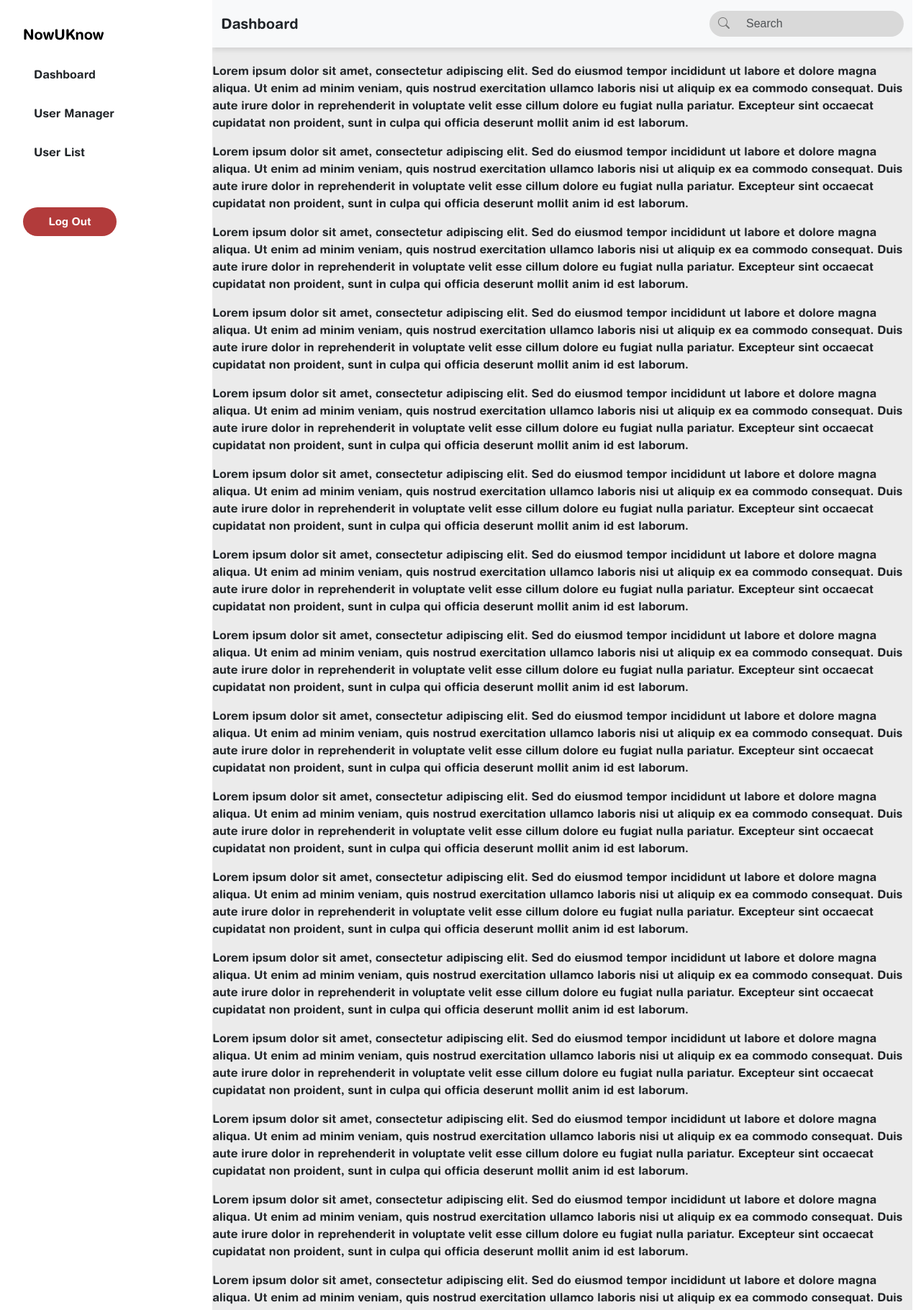
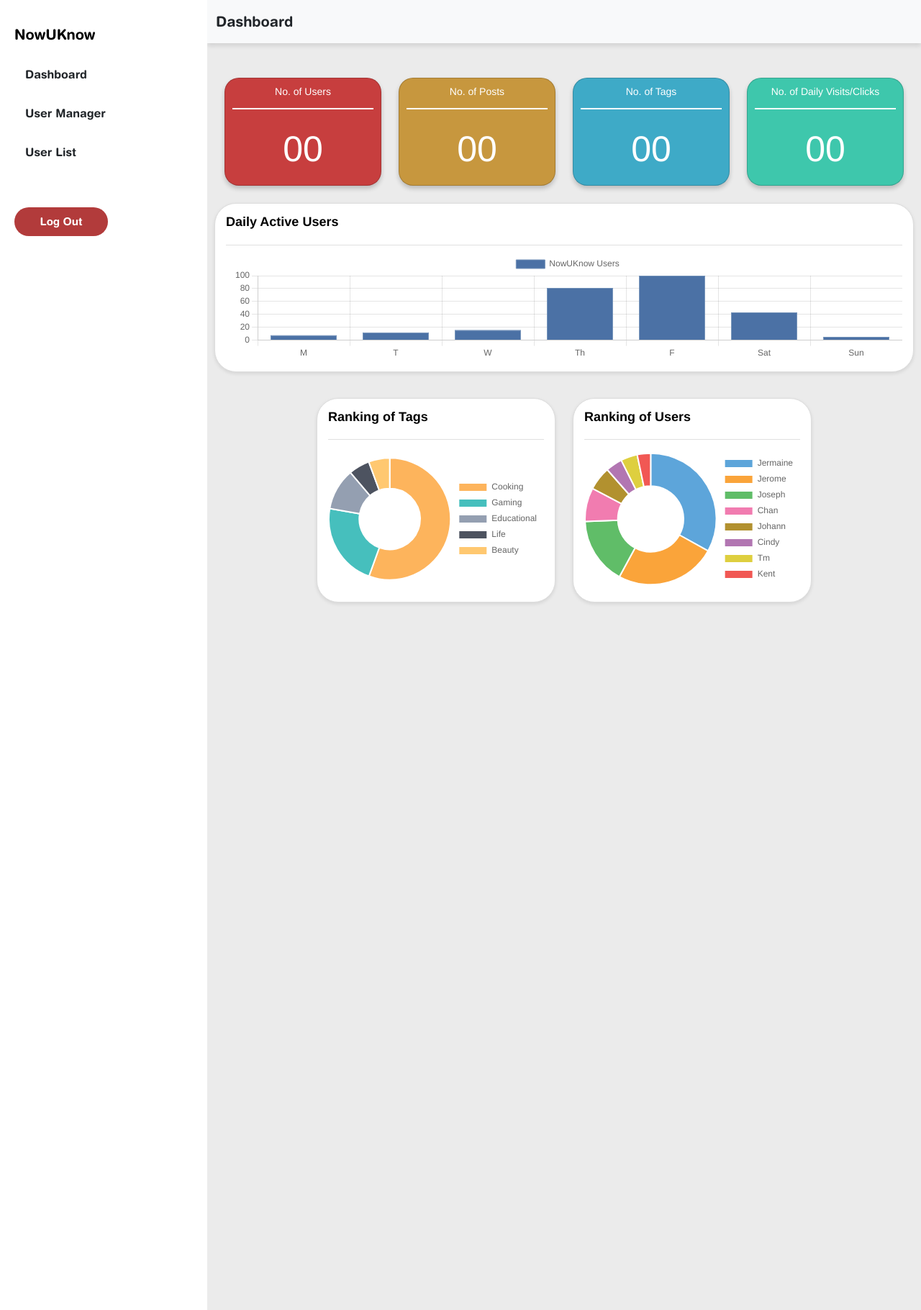
Before and after one commit to G4-NUK/NowUKnow, a PHP site: page /Admin/adminDashBoard.html in a window 1280 px wide. Shown: the whole page at 72% size. Run offline with PHP 8.4, Linux system fonts and the light colour scheme.

Commit message:
Admin-Dashboard Update

```diff
--- a/Admin/adminDashBoard.html
+++ b/Admin/adminDashBoard.html
@@ -5,13 +5,13 @@
   <meta charset="UTF-8" />
   <meta name="viewport" content="width=device-width, initial-scale=1.0" />
   <link href="https://cdn.jsdelivr.net/npm/bootstrap@5.3.0-alpha1/dist/css/bootstrap.min.css" rel="stylesheet" />
+  <link href="https://cdn.jsdelivr.net/npm/bootstrap-icons/font/bootstrap-icons.css" rel="stylesheet" />
   <link rel="stylesheet" href="styles.css">
-  <link href="https://cdn.jsdelivr.net/npm/bootstrap-icons/font/bootstrap-icons.css" rel="stylesheet" />
   <title>NowUKnow</title>
 </head>
 
 <body>
-  <div class="container-fluid">
+  <div class="container-fluid px-0">
     <div class="row">
       <!-- Left Column -->
       <div class="col-md-3 left-column">
@@ -64,207 +64,111 @@
         <nav class="custom-navbar">
           <div class="container-fluid d-flex align-items-center justify-content-between">
             <span class="nav-title">Dashboard</span>
-            <form class="search-form" role="search">
-              <div class="input-group rounded-search">
-                <span class="input-group-text search-icon">
-                  <i class="bi bi-search"></i>
-                </span>
-                <input type="text" class="form-control search-input" placeholder="Search" aria-label="Search" />
-              </div>
-            </form>
           </div>
         </nav>
 
-        <div class="content">
-          <p>
-            Lorem ipsum dolor sit amet, consectetur adipiscing elit. Sed do
-            eiusmod tempor incididunt ut labore et dolore magna aliqua. Ut
-            enim ad minim veniam, quis nostrud exercitation ullamco laboris
-            nisi ut aliquip ex ea commodo consequat. Duis aute irure dolor in
-            reprehenderit in voluptate velit esse cillum dolore eu fugiat
-            nulla pariatur. Excepteur sint occaecat cupidatat non proident,
-            sunt in culpa qui officia deserunt mollit anim id est laborum.
-          </p>
-          <p>
-            Lorem ipsum dolor sit amet, consectetur adipiscing elit. Sed do
-            eiusmod tempor incididunt ut labore et dolore magna aliqua. Ut
-            enim ad minim veniam, quis nostrud exercitation ullamco laboris
-            nisi ut aliquip ex ea commodo consequat. Duis aute irure dolor in
-            reprehenderit in voluptate velit esse cillum dolore eu fugiat
-            nulla pariatur. Excepteur sint occaecat cupidatat non proident,
-            sunt in culpa qui officia deserunt mollit anim id est laborum.
-          </p>
-          <p>
-            Lorem ipsum dolor sit amet, consectetur adipiscing elit. Sed do
-            eiusmod tempor incididunt ut labore et dolore magna aliqua. Ut
-            enim ad minim veniam, quis nostrud exercitation ullamco laboris
-            nisi ut aliquip ex ea commodo consequat. Duis aute irure dolor in
-            reprehenderit in voluptate velit esse cillum dolore eu fugiat
-            nulla pariatur. Excepteur sint occaecat cupidatat non proident,
-            sunt in culpa qui officia deserunt mollit anim id est laborum.
-          </p>
-          <p>
-            Lorem ipsum dolor sit amet, consectetur adipiscing elit. Sed do
-            eiusmod tempor incididunt ut labore et dolore magna aliqua. Ut
-            enim ad minim veniam, quis nostrud exercitation ullamco laboris
-            nisi ut aliquip ex ea commodo consequat. Duis aute irure dolor in
-            reprehenderit in voluptate velit esse cillum dolore eu fugiat
-            nulla pariatur. Excepteur sint occaecat cupidatat non proident,
-            sunt in culpa qui officia deserunt mollit anim id est laborum.
-          </p>
-          <p>
-            Lorem ipsum dolor sit amet, consectetur adipiscing elit. Sed do
-            eiusmod tempor incididunt ut labore et dolore magna aliqua. Ut
-            enim ad minim veniam, quis nostrud exercitation ullamco laboris
-            nisi ut aliquip ex ea commodo consequat. Duis aute irure dolor in
-            reprehenderit in voluptate velit esse cillum dolore eu fugiat
-            nulla pariatur. Excepteur sint occaecat cupidatat non proident,
-            sunt in culpa qui officia deserunt mollit anim id est laborum.
-          </p>
-          <p>
-            Lorem ipsum dolor sit amet, consectetur adipiscing elit. Sed do
-            eiusmod tempor incididunt ut labore et dolore magna aliqua. Ut
-            enim ad minim veniam, quis nostrud exercitation ullamco laboris
-            nisi ut aliquip ex ea commodo consequat. Duis aute irure dolor in
-            reprehenderit in voluptate velit esse cillum dolore eu fugiat
-            nulla pariatur. Excepteur sint occaecat cupidatat non proident,
-            sunt in culpa qui officia deserunt mollit anim id est laborum.
-          </p>
-          <p>
-            Lorem ipsum dolor sit amet, consectetur adipiscing elit. Sed do
-            eiusmod tempor incididunt ut labore et dolore magna aliqua. Ut
-            enim ad minim veniam, quis nostrud exercitation ullamco laboris
-            nisi ut aliquip ex ea commodo consequat. Duis aute irure dolor in
-            reprehenderit in voluptate velit esse cillum dolore eu fugiat
-            nulla pariatur. Excepteur sint occaecat cupidatat non proident,
-            sunt in culpa qui officia deserunt mollit anim id est laborum.
-          </p>
-          <p>
-            Lorem ipsum dolor sit amet, consectetur adipiscing elit. Sed do
-            eiusmod tempor incididunt ut labore et dolore magna aliqua. Ut
-            enim ad minim veniam, quis nostrud exercitation ullamco laboris
-            nisi ut aliquip ex ea commodo consequat. Duis aute irure dolor in
-            reprehenderit in voluptate velit esse cillum dolore eu fugiat
-            nulla pariatur. Excepteur sint occaecat cupidatat non proident,
-            sunt in culpa qui officia deserunt mollit anim id est laborum.
-          </p>
-          <p>
-            Lorem ipsum dolor sit amet, consectetur adipiscing elit. Sed do
-            eiusmod tempor incididunt ut labore et dolore magna aliqua. Ut
-            enim ad minim veniam, quis nostrud exercitation ullamco laboris
-            nisi ut aliquip ex ea commodo consequat. Duis aute irure dolor in
-            reprehenderit in voluptate velit esse cillum dolore eu fugiat
-            nulla pariatur. Excepteur sint occaecat cupidatat non proident,
-            sunt in culpa qui officia deserunt mollit anim id est laborum.
-          </p>
-          <p>
-            Lorem ipsum dolor sit amet, consectetur adipiscing elit. Sed do
-            eiusmod tempor incididunt ut labore et dolore magna aliqua. Ut
-            enim ad minim veniam, quis nostrud exercitation ullamco laboris
-            nisi ut aliquip ex ea commodo consequat. Duis aute irure dolor in
-            reprehenderit in voluptate velit esse cillum dolore eu fugiat
-            nulla pariatur. Excepteur sint occaecat cupidatat non proident,
-            sunt in culpa qui officia deserunt mollit anim id est laborum.
-          </p>
-          <p>
-            Lorem ipsum dolor sit amet, consectetur adipiscing elit. Sed do
-            eiusmod tempor incididunt ut labore et dolore magna aliqua. Ut
-            enim ad minim veniam, quis nostrud exercitation ullamco laboris
-            nisi ut aliquip ex ea commodo consequat. Duis aute irure dolor in
-            reprehenderit in voluptate velit esse cillum dolore eu fugiat
-            nulla pariatur. Excepteur sint occaecat cupidatat non proident,
-            sunt in culpa qui officia deserunt mollit anim id est laborum.
-          </p>
-          <p>
-            Lorem ipsum dolor sit amet, consectetur adipiscing elit. Sed do
-            eiusmod tempor incididunt ut labore et dolore magna aliqua. Ut
-            enim ad minim veniam, quis nostrud exercitation ullamco laboris
-            nisi ut aliquip ex ea commodo consequat. Duis aute irure dolor in
-            reprehenderit in voluptate velit esse cillum dolore eu fugiat
-            nulla pariatur. Excepteur sint occaecat cupidatat non proident,
-            sunt in culpa qui officia deserunt mollit anim id est laborum.
-          </p>
-          <p>
-            Lorem ipsum dolor sit amet, consectetur adipiscing elit. Sed do
-            eiusmod tempor incididunt ut labore et dolore magna aliqua. Ut
-            enim ad minim veniam, quis nostrud exercitation ullamco laboris
-            nisi ut aliquip ex ea commodo consequat. Duis aute irure dolor in
-            reprehenderit in voluptate velit esse cillum dolore eu fugiat
-            nulla pariatur. Excepteur sint occaecat cupidatat non proident,
-            sunt in culpa qui officia deserunt mollit anim id est laborum.
-          </p>
-          <p>
-            Lorem ipsum dolor sit amet, consectetur adipiscing elit. Sed do
-            eiusmod tempor incididunt ut labore et dolore magna aliqua. Ut
-            enim ad minim veniam, quis nostrud exercitation ullamco laboris
-            nisi ut aliquip ex ea commodo consequat. Duis aute irure dolor in
-            reprehenderit in voluptate velit esse cillum dolore eu fugiat
-            nulla pariatur. Excepteur sint occaecat cupidatat non proident,
-            sunt in culpa qui officia deserunt mollit anim id est laborum.
-          </p>
-          <p>
-            Lorem ipsum dolor sit amet, consectetur adipiscing elit. Sed do
-            eiusmod tempor incididunt ut labore et dolore magna aliqua. Ut
-            enim ad minim veniam, quis nostrud exercitation ullamco laboris
-            nisi ut aliquip ex ea commodo consequat. Duis aute irure dolor in
-            reprehenderit in voluptate velit esse cillum dolore eu fugiat
-            nulla pariatur. Excepteur sint occaecat cupidatat non proident,
-            sunt in culpa qui officia deserunt mollit anim id est laborum.
-          </p>
-          <p>
-            Lorem ipsum dolor sit amet, consectetur adipiscing elit. Sed do
-            eiusmod tempor incididunt ut labore et dolore magna aliqua. Ut
-            enim ad minim veniam, quis nostrud exercitation ullamco laboris
-            nisi ut aliquip ex ea commodo consequat. Duis aute irure dolor in
-            reprehenderit in voluptate velit esse cillum dolore eu fugiat
-            nulla pariatur. Excepteur sint occaecat cupidatat non proident,
-            sunt in culpa qui officia deserunt mollit anim id est laborum.
-          </p>
-          <p>
-            Lorem ipsum dolor sit amet, consectetur adipiscing elit. Sed do
-            eiusmod tempor incididunt ut labore et dolore magna aliqua. Ut
-            enim ad minim veniam, quis nostrud exercitation ullamco laboris
-            nisi ut aliquip ex ea commodo consequat. Duis aute irure dolor in
-            reprehenderit in voluptate velit esse cillum dolore eu fugiat
-            nulla pariatur. Excepteur sint occaecat cupidatat non proident,
-            sunt in culpa qui officia deserunt mollit anim id est laborum.
-          </p>
-          <p>
-            Lorem ipsum dolor sit amet, consectetur adipiscing elit. Sed do
-            eiusmod tempor incididunt ut labore et dolore magna aliqua. Ut
-            enim ad minim veniam, quis nostrud exercitation ullamco laboris
-            nisi ut aliquip ex ea commodo consequat. Duis aute irure dolor in
-            reprehenderit in voluptate velit esse cillum dolore eu fugiat
-            nulla pariatur. Excepteur sint occaecat cupidatat non proident,
-            sunt in culpa qui officia deserunt mollit anim id est laborum.
-          </p>
-          <p>
-            Lorem ipsum dolor sit amet, consectetur adipiscing elit. Sed do
-            eiusmod tempor incididunt ut labore et dolore magna aliqua. Ut
-            enim ad minim veniam, quis nostrud exercitation ullamco laboris
-            nisi ut aliquip ex ea commodo consequat. Duis aute irure dolor in
-            reprehenderit in voluptate velit esse cillum dolore eu fugiat
-            nulla pariatur. Excepteur sint occaecat cupidatat non proident,
-            sunt in culpa qui officia deserunt mollit anim id est laborum.
-          </p>
-          <p>
-            Lorem ipsum dolor sit amet, consectetur adipiscing elit. Sed do
-            eiusmod tempor incididunt ut labore et dolore magna aliqua. Ut
-            enim ad minim veniam, quis nostrud exercitation ullamco laboris
-            nisi ut aliquip ex ea commodo consequat. Duis aute irure dolor in
-            reprehenderit in voluptate velit esse cillum dolore eu fugiat
-            nulla pariatur. Excepteur sint occaecat cupidatat non proident,
-            sunt in culpa qui officia deserunt mollit anim id est laborum.
-          </p>
+        <div class="container py-4">
+          <div class="row g-4 justify-content-center">
+            <div class="col-lg-3 col-md-6 col-sm-12">
+              <div class="card redCard">
+                <h3 class="cardTitle">No. of Users</h3>
+                <div class="cardDivider"></div>
+                <h1 class="cardNumber">00</h1>
+              </div>
+            </div>
+
+            <div class="col-lg-3 col-md-6 col-sm-12">
+              <div class="card goldCard">
+                <h3 class="cardTitle">No. of Posts</h3>
+                <div class="cardDivider"></div>
+                <h1 class="cardNumber">00</h1>
+              </div>
+            </div>
+
+            <div class="col-lg-3 col-md-6 col-sm-12">
+              <div class="card blueCard">
+                <h3 class="cardTitle">No. of Tags</h3>
+                <div class="cardDivider"></div>
+                <h1 class="cardNumber">00</h1>
+              </div>
+            </div>
+
+            <div class="col-lg-3 col-md-6 col-sm-12">
+              <div class="card greenCard">
+                <h3 class="cardTitle">No. of Daily Visits/Clicks</h3>
+                <div class="cardDivider"></div>
+                <h1 class="cardNumber">00</h1>
+              </div>
+            </div>
+          </div>
+        </div>
+
+        <!-- Daily Active Users -->
+        <div class="dailyActiveUserContainer pt-0">
+          <div class="dailyRow">
+            <div class="col-12">
+              <div class="dailyCard">
+                <div class="card-body">
+                  <div class="dailyCardTitle">
+                    <h3>Daily Active Users</h3>
+                  </div>
+                  <div class="divider"></div>
+                  <div class="dailyCardText">
+                    <canvas id="dailyActiveUsers" style="width: 100%; height: auto; margin-left: 10px;"></canvas>
+                  </div>
+                </div>
+              </div>
+            </div>
+          </div>
+        </div>
+
+        <!-- Ranking of Tags and Users -->
+        <div class="rankingContainer">
+          <div class="row">
+
+            <!-- Ranking of Tags -->
+            <div class="col-lg-6 col-md-6 col-12">
+              <div class="rtCard">
+                <div class="rtCardBody">
+                  <div class="rtCardTitle">
+                    <h3>Ranking of Tags</h3>
+                  </div>
+                  <div class="divider"></div>
+                  <div class="rtCardText">
+                    <canvas id="rankingTags"
+                      style="display: block; box-sizing: border-box; height: 200px; width: 300px;"></canvas>
+                  </div>
+                </div>
+              </div>
+            </div>
+
+            <!-- Ranking of Users -->
+            <div class="col-lg-6 col-md-6 col-12">
+              <div class="ruCard">
+                <div class="ruCardBody">
+                  <div class="ruCardTitle">
+                    <h3>Ranking of Users</h3>
+                  </div>
+                  <div class="divider"></div>
+                  <div class="ruCardText">
+                    <canvas id="rankingUsers"
+                      style="display: block; box-sizing: border-box; height: 200px; width: 300px;"></canvas>
+                  </div>
+                </div>
+              </div>
+            </div>
+          </div>
+
         </div>
       </div>
     </div>
   </div>
 
-  <!-- Bootstrap Script -->
-  <script src="https://cdn.jsdelivr.net/npm/bootstrap@5.3.3/dist/js/bootstrap.bundle.min.js"
-    integrity="sha384-YvpcrYf0tY3lHB60NNkmXc5s9fDVZLESaAA55NDzOxhy9GkcIdslK1eN7N6jIeHz"
-    crossorigin="anonymous"></script>
+  <!-- Bootstrap and Chart.js -->
+  <script src="https://cdn.jsdelivr.net/npm/bootstrap@5.3.3/dist/js/bootstrap.bundle.min.js"></script>
+  <script src="https://cdn.jsdelivr.net/npm/chart.js"></script>
+  <script src="../assets/js/chart.js"></script>
+
 </body>
 
 </html>
--- a/Admin/styles.css
+++ b/Admin/styles.css
@@ -30,7 +30,7 @@
 }
 
 .right-column {
-    flex:2;
+  flex: 2;
   background-color: #ebebeb;
   overflow-y: auto;
   padding-top: 20px;
@@ -53,6 +53,7 @@
   background-color: #ffffff;
   overflow-y: hidden;
 }
+
 .sidebar ul {
   list-style-type: none;
   font-family: "Helvetica Rounded", Helvetica, sans-serif;
@@ -78,6 +79,7 @@
   background-color: #d9d9d9;
   color: #000;
 }
+
 .navbar {
   font-family: "Helvetica Rounded", Helvetica, sans-serif;
   font-size: 20px;
@@ -95,6 +97,7 @@
   background-color: #f8f9fa;
   box-shadow: 0 4px 6px rgba(0, 0, 0, 0.1);
 }
+
 .logo img {
   width: 150px;
   height: 150px;
@@ -102,6 +105,7 @@
   margin-left: 15px;
   margin-bottom: -40px;
 }
+
 .content {
   height: 200vh;
   padding-top: 20px;
@@ -118,6 +122,7 @@
   font-family: "Helvetica Rounded", Helvetica, sans-serif;
   font-size: 15px;
 }
+
 .btn-logout {
   background-color: #b23b3b;
   width: 130px;
@@ -154,3 +159,144 @@
   box-shadow: none;
   outline: none;
 }
+
+.card {
+  width: 100%;
+  height: 150px;
+  border-radius: 20px;
+  box-shadow: 0 4px 6px rgba(0, 0, 0, 0.2);
+  display: flex;
+  flex-direction: column;
+  justify-content: space-between;
+  align-items: center;
+  padding: 10px;
+  color: white;
+  text-align: center;
+}
+
+.cardTitle {
+  font-size: 14px;
+  margin: 0;
+}
+
+.cardDivider {
+  border-top: 2px solid white;
+  width: 100%;
+  margin: 8px 0;
+}
+
+.cardNumber {
+  font-size: 50px;
+  margin: 10px;
+}
+
+.redCard {
+  background-color: #C73E3E;
+}
+
+.goldCard {
+  background-color: #C7973E;
+}
+
+.blueCard {
+  background-color: #3EAAC7;
+}
+
+.greenCard {
+  background-color: #3EC7AC;
+}
+
+.dailyActiveUserContainer {
+  width: 100%;
+  max-width: 1300px;
+  margin: 0 auto; /* Center the container */
+  padding: 10px; /* Add some padding */
+}
+
+.dailyRow {
+  display: flex;
+  justify-content: center;
+  align-items: center;
+}
+
+.col {
+  flex-grow: 1;
+  width: 100%;
+  box-sizing: border-box;
+  padding: 0 10px;
+}
+
+.rankingContainer {
+  padding-top: 1rem;
+  margin-left: auto;
+  margin-right: auto;
+  display: flex;
+  justify-content: center;
+}
+
+.dailyCard,
+.rtCard,
+.ruCard {
+  background-color: white;
+  max-width: 100%;
+  height: auto;
+  border: 1px solid #ddd;
+  border-radius: 30px;
+  box-shadow: 0px 2px 5px rgba(0, 0, 0, 0.1);
+  margin-bottom: 10px;
+}
+
+.card-body,
+.rtCardBody,
+.ruCardBody {
+  padding: 15px;
+  display: flex;
+  flex-direction: column;
+  height: 100%;
+}
+
+.dailyCardTitle,
+.rtCardTitle,
+.ruCardTitle {
+  text-align: left;
+  margin-bottom: 10px;
+}
+
+.dailyCardTitle h3,
+.rtCardTitle h3,
+.ruCardTitle h3 {
+  margin: 0;
+  font-size: 18px;
+  color: black;
+  font-weight: bold;
+}
+
+.divider {
+  border-top: 1px solid #e0e0e0;
+  width: 100%;
+  margin: 10px 0;
+}
+
+.dailyCardText,
+.rtCardText,
+.ruCardText {
+  display: flex;
+  align-items: center;
+  justify-content: center;
+  flex-grow: 1;
+}
+
+.dailyCardText {
+  width: 100%;
+  height: 100%;
+}
+
+#dailyActiveUsers {
+  height: 1500px;
+  max-width: 100%;
+}
+
+canvas {
+  max-width: 100%;
+  height: auto;
+}
--- /dev/null
+++ b/assets/js/chart.js
@@ -0,0 +1,103 @@
+const barDailyActiveUsers = document.getElementById('dailyActiveUsers');
+const ctxrankingTags = document.getElementById('rankingTags');
+const ctxrankingUsers = document.getElementById('rankingUsers');
+
+const labels = ['M', 'T', 'W', 'Th', 'F', 'Sat', 'Sun'];
+
+new Chart(barDailyActiveUsers, {
+    type: 'bar',
+    data: {
+        labels: labels,
+        datasets: [{
+            label: 'NowUKnow Users',
+            data: [8, 12, 16, 81, 100, 43, 5, 0],
+            backgroundColor: [
+                'rgba(75, 113, 165, 100)',
+                'rgba(75, 113, 165, 100)',
+                'rgba(75, 113, 165, 100)',
+                'rgba(75, 113, 165, 100)',
+                'rgba(75, 113, 165, 100)',
+                'rgba(75, 113, 165, 100)',
+                'rgba(75, 113, 165, 100)',
+                'rgba(75, 113, 165, 100)'
+            ],
+            borderColor: [
+                'rgb(114, 145, 184)',
+                'rgb(114, 145, 184)',
+                'rgb(114, 145, 184)',
+                'rgb(114, 145, 184)',
+                'rgb(114, 145, 184)',
+                'rgb(114, 145, 184)',
+                'rgb(114, 145, 184)',
+                'rgb(114, 145, 184)'
+            ],
+            borderWidth: 1
+        }]
+    },
+    options: {
+        responsive: true,
+        maintainAspectRatio: false,
+        scales: {
+            y: {
+                beginAtZero: true
+            }
+        }
+    }
+});
+
+
+new Chart(ctxrankingTags, {
+    type: 'doughnut',
+    data: {
+        labels: ['Cooking', 'Gaming', 'Educational', 'Life', 'Beauty'],
+        datasets: [{
+            data: [55.6, 22.2, 11.1, 5.6, 5.6],
+            backgroundColor: [
+                '#FDB45C',
+                '#46BFBD',
+                '#949FB1',
+                '#4D5360',
+                '#FFC870'
+            ],
+            hoverOffset: 8
+        }]
+    },
+    options: {
+        responsive: true,
+        maintainAspectRatio: false,
+        plugins: {
+            legend: {
+                position: 'right',
+            }
+        },
+    }
+});
+new Chart(ctxrankingUsers, {
+    type: 'doughnut',
+    data: {
+        labels: ['Jermaine', 'Jerome', 'Joseph', 'Chan', 'Johann', 'Cindy', 'Tm', 'Kent'],
+        datasets: [{
+            data: [33.1, 24.8, 16.5, 8.3, 5.8, 4.1, 4.1, 3.3],
+            backgroundColor: [
+                '#5DA5DA',
+                '#FAA43A',
+                '#60BD68',
+                '#F17CB0',
+                '#B2912F',
+                '#B276B2',
+                '#DECF3F',
+                '#F15854'
+            ],
+            hoverOffset: 8
+        }]
+    },
+    options: {
+        responsive: true,
+        maintainAspectRatio: false,
+        plugins: {
+            legend: {
+                position: 'right',
+            }
+        },
+    }
+});
```
Lines whose indentation alone changed are shown as unchanged.
